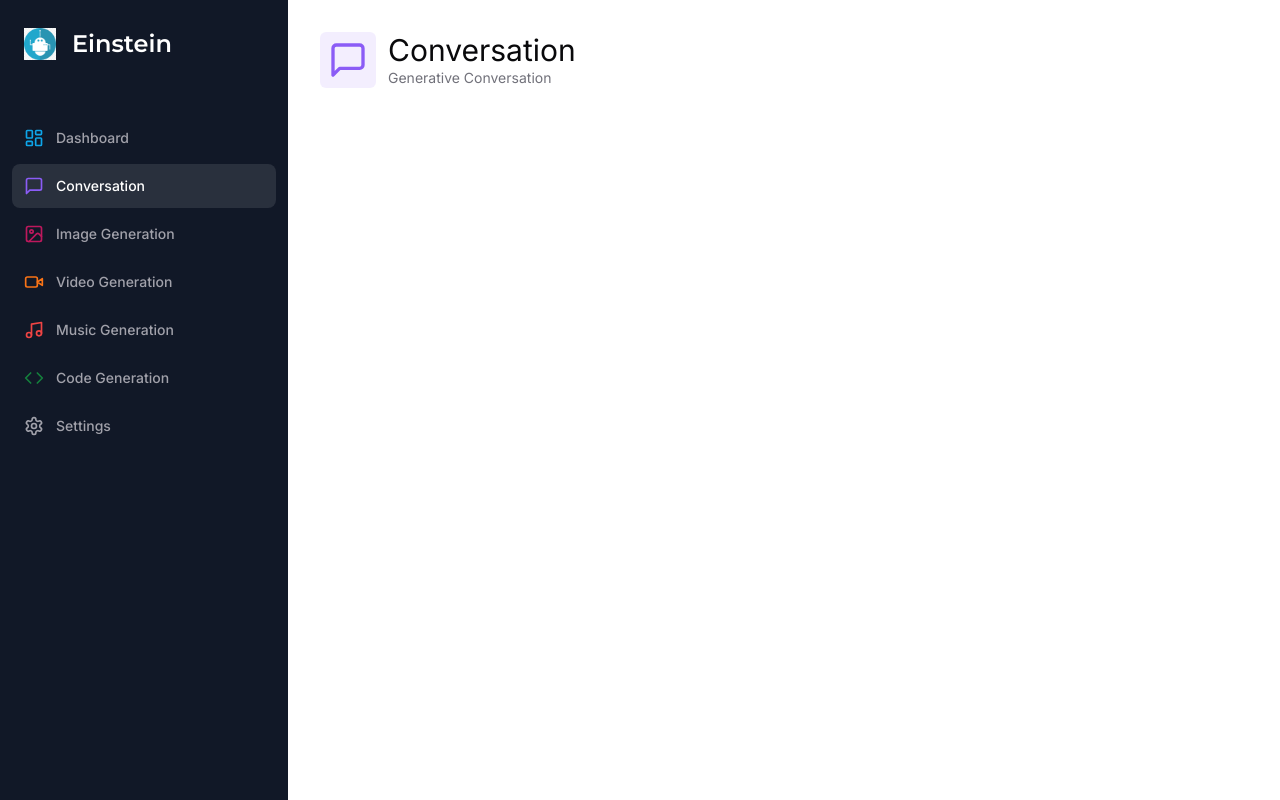
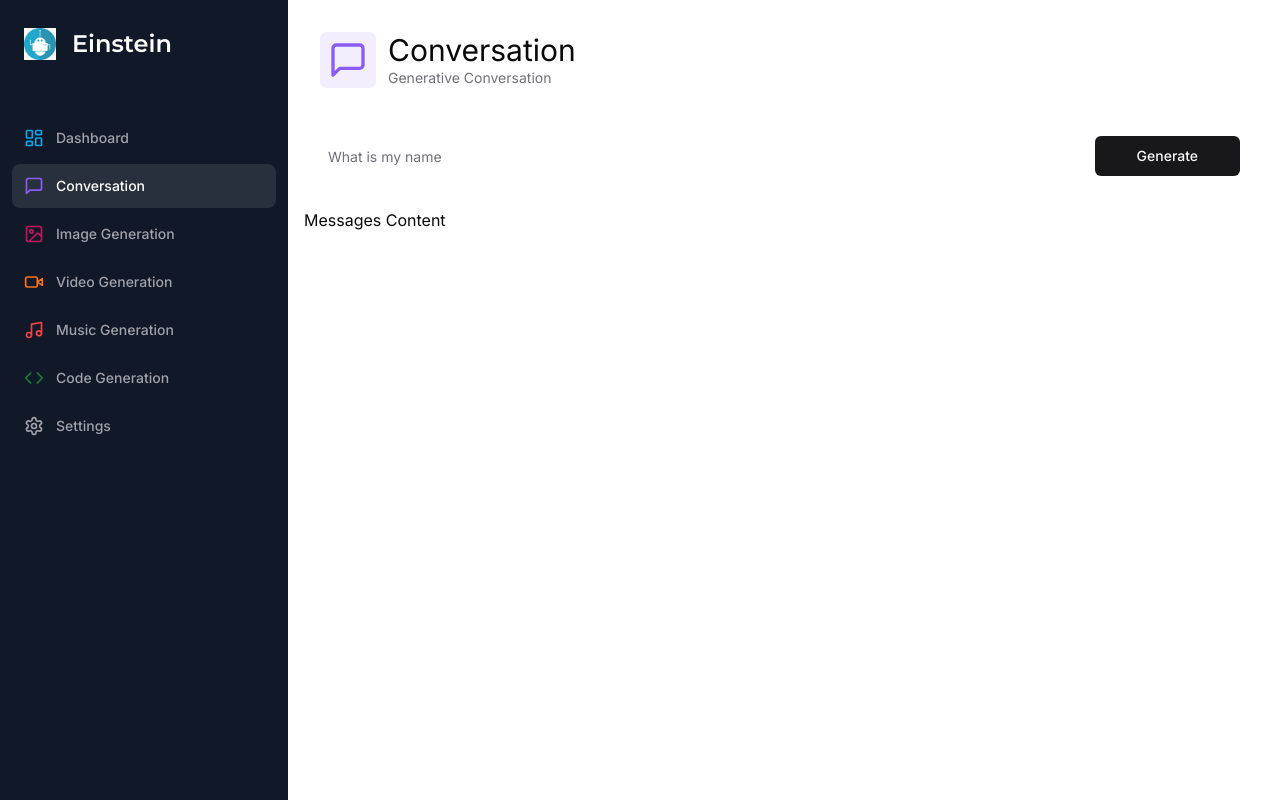
Before and after one commit to karman103/first_fullstack, a Next.js app: page /conversation in a window 1280 px wide. Built offline with nearby package versions, Linux system fonts and the light colour scheme.

Commit message:
finally did the hard part

```diff
--- a/app/(dahboard)/(routes)/conversation/page.tsx
+++ b/app/(dahboard)/(routes)/conversation/page.tsx
@@ -6,6 +6,9 @@
 import { useForm } from "react-hook-form"
 import { formSchema } from "./constants";
 import {zodResolver} from "@hookform/resolvers/zod"
+import { Form, FormControl, FormField, FormItem } from "@/components/ui/form";
+import { Input } from "@/components/ui/input";
+import { Button } from "@/components/ui/button";
 
 const ConversationPage = () => {
     const form = useForm<z.infer<typeof formSchema>>({
@@ -14,6 +17,11 @@
             prompt:""
         }
     })
+
+    const isLoading = form.formState.isSubmitting;
+    const onSubmit = async (values:z.infer<typeof formSchema>) => {
+        console.log(values)
+    }
 
     return (
         <div>
@@ -25,8 +33,39 @@
             bgColor="bg-violet-500/10"
             />
             <div className="px-4 lg:px:8">
-
-
+                <div>
+                    <Form {...form}>
+                        <form
+                        onSubmit={form.handleSubmit(onSubmit)}
+                        className="
+                        rounded-lg borders w-full p-4 px-3 md:px-6
+                        focus-within:shadow-sm grid grid-cols-12 gap-2
+                        "
+                        >
+                            <FormField
+                                name="prompt"
+                                render={({field}) =>(
+                                    <FormItem className="col-span-12 lg:col-span-10">
+                                        <FormControl className="m-0 p-0">
+                                            <Input className="border-0 outline-none
+                                            focus-visible:ring-0
+                                            focus-visible:ring-transparent"
+                                            disabled={isLoading}
+                                            placeholder="What is my name"
+                                            {...field}/>
+                                        </FormControl>
+                                    </FormItem>
+                            )}/>
+                            <Button className="col-span-12 lg:col-span-2"
+                            disabled={isLoading}>
+                                Generate
+                            </Button>
+                        </form>
+                    </Form>
+                </div>
+                <div className="space-y-4 mt-4">
+                    Messages Content
+                </div>
             </div>
         </div>
     )
--- /dev/null
+++ b/components/ui/input.tsx
@@ -0,0 +1,25 @@
+import * as React from "react"
+
+import { cn } from "@/lib/utils"
+
+export interface InputProps
+  extends React.InputHTMLAttributes<HTMLInputElement> {}
+
+const Input = React.forwardRef<HTMLInputElement, InputProps>(
+  ({ className, type, ...props }, ref) => {
+    return (
+      <input
+        type={type}
+        className={cn(
+          "flex h-10 w-full rounded-md border border-input bg-background px-3 py-2 text-sm ring-offset-background file:border-0 file:bg-transparent file:text-sm file:font-medium placeholder:text-muted-foreground focus-visible:outline-none focus-visible:ring-2 focus-visible:ring-ring focus-visible:ring-offset-2 disabled:cursor-not-allowed disabled:opacity-50",
+          className
+        )}
+        ref={ref}
+        {...props}
+      />
+    )
+  }
+)
+Input.displayName = "Input"
+
+export { Input }
```
